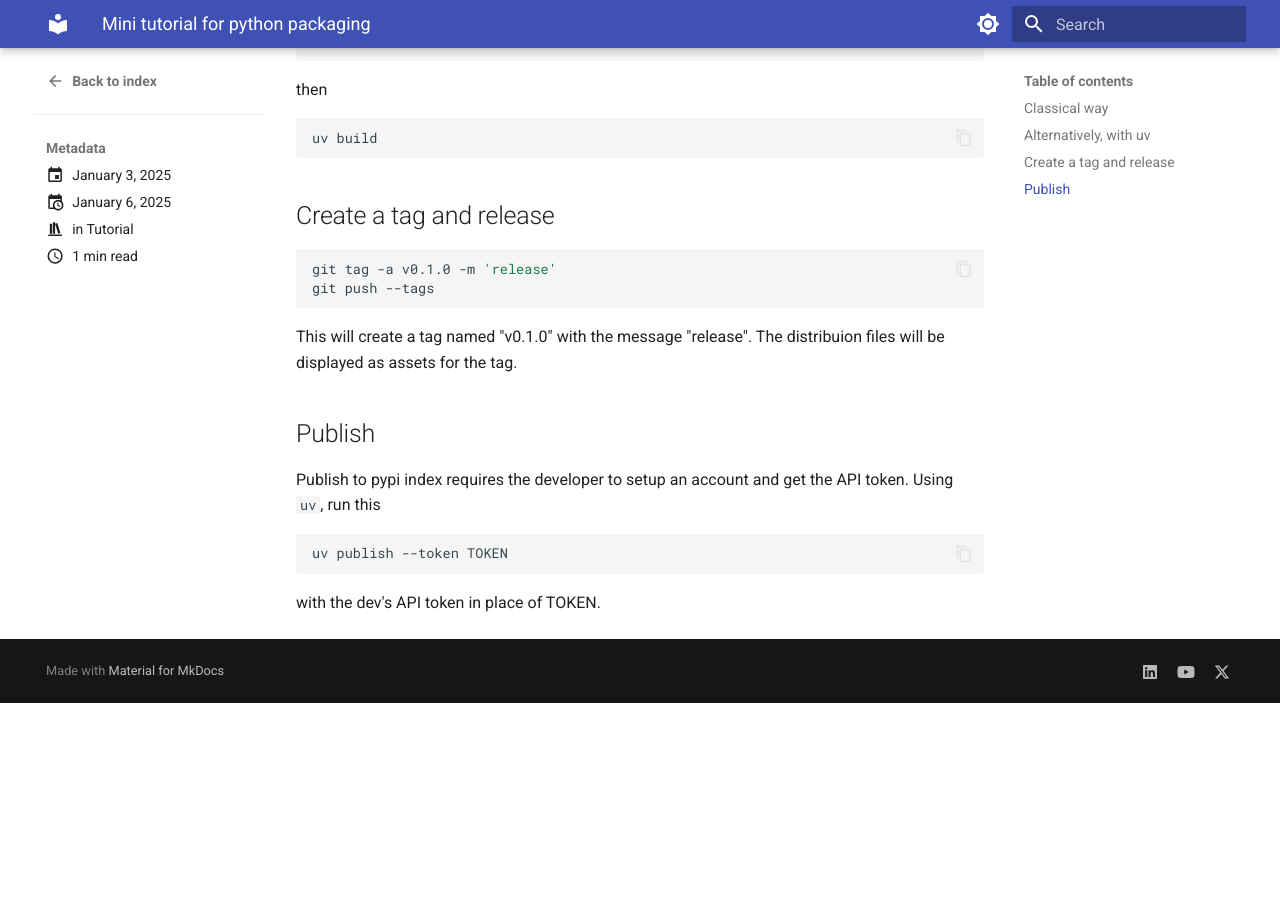
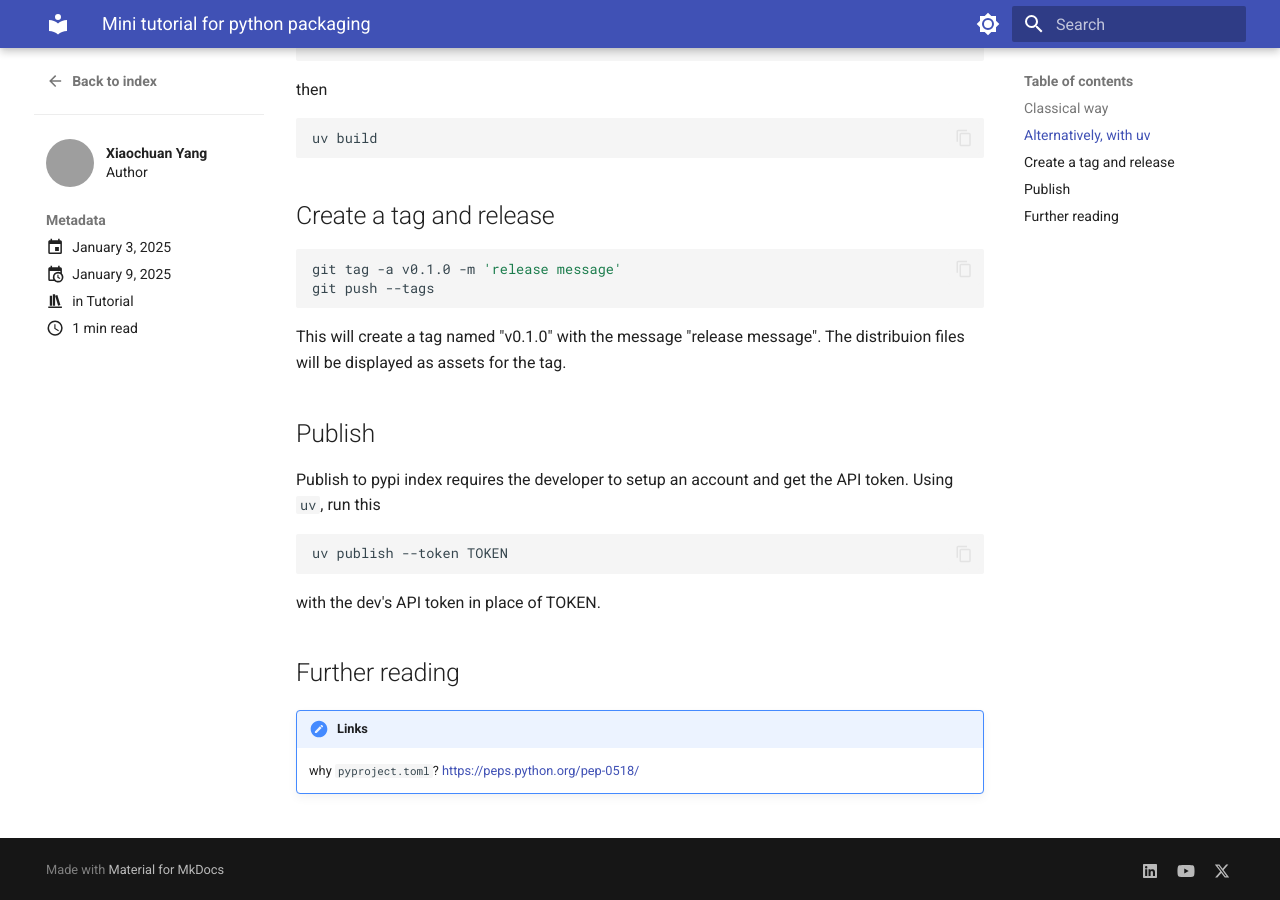
Before and after one commit to xiaochuany/blog, an MkDocs documentation site: the page built from docs/posts/2025-01-03-packaging.md, in a window 1280 px wide and 900 px high, scrolled down 1098 px. Built offline with MkDocs 1.6.1 and Material for MkDocs 9.7.7, drawn with Linux system fonts in a browser that asks for light colours; before the commit the page ends 1801 px from its top, so only the background shows below that; some of the changed text lies outside the part shown; grey boxes are pictures that could not be loaded.

Commit message:
docs: update packaging tutorial with corrections and additional resources; improve code formatting in jx.py

````diff
--- a/docs/posts/2025-01-03-packaging.md
+++ b/docs/posts/2025-01-03-packaging.md
@@ -68,11 +70,11 @@
 ## Create a tag and release
 
 ```sh
-git tag -a v0.1.0 -m 'release'
+git tag -a v0.1.0 -m 'release message'
 git push --tags
 ```
 
-This will create a tag named "v0.1.0" with the message "release". The distribuion files will be displayed as assets for the tag.
+This will create a tag named "v0.1.0" with the message "release message". The distribuion files will be displayed as assets for the tag.
 
 
 ## Publish
@@ -85,3 +87,8 @@
 ```
 
 with the dev's API token in place of TOKEN.
+
+## Further reading
+
+!!! links
+    why `pyproject.toml`? https://peps.python.org/pep-0518/
--- a/docs/src/jx.py
+++ b/docs/src/jx.py
@@ -7,7 +7,7 @@
 
 nnk, *subkeys = random.split(nk, num=3)
 dfs = jnp.array([1, 2])
-out2=  vmap(random.t)(jnp.array(subkeys),dfs)
+out2 = vmap(random.t)(jnp.array(subkeys), dfs)
 
 print(out)
 print(out2)
@@ -16,8 +16,10 @@
 # --8<-- [start:vmap]
 from jax import vmap, numpy as jnp
 
-def f(x,y):
+
+def f(x, y):
     return x + y
+
 
 xs = jnp.array([0, 1, 2, 3])
 y = jnp.array([4, 5])
--- a/mkdocs.yml
+++ b/mkdocs.yml
@@ -107,6 +107,8 @@
   # callout
   - admonition
   - pymdownx.details
+  # url
+  - pymdownx.magiclink
 
 extra_javascript:
   - js/mathjax.js
````
Also changed, not shown: other parts of docs/posts/2025-01-03-packaging.md (+4 -2 lines).
